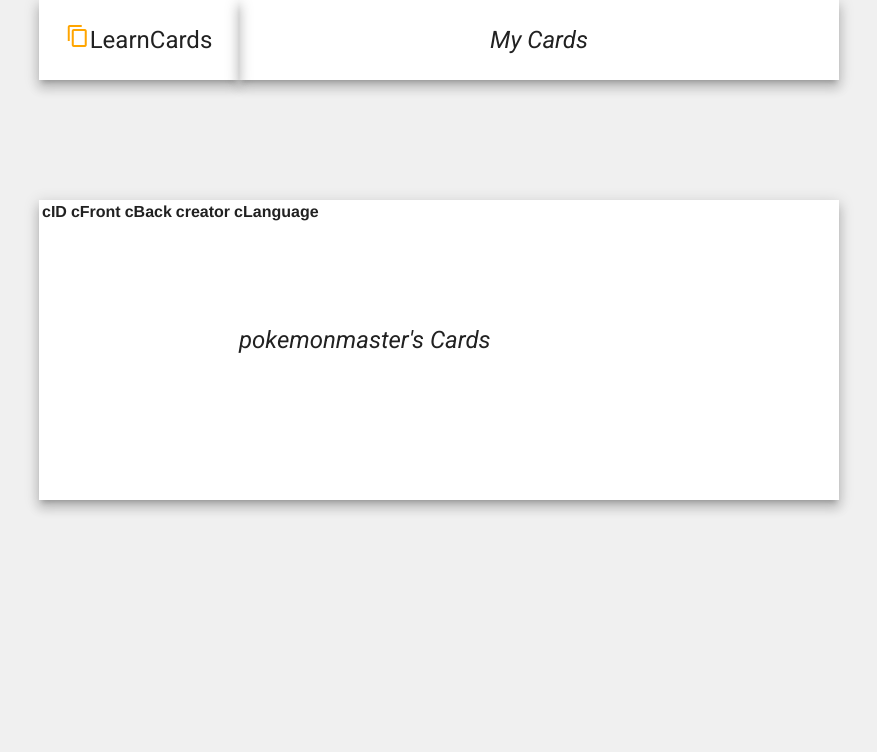
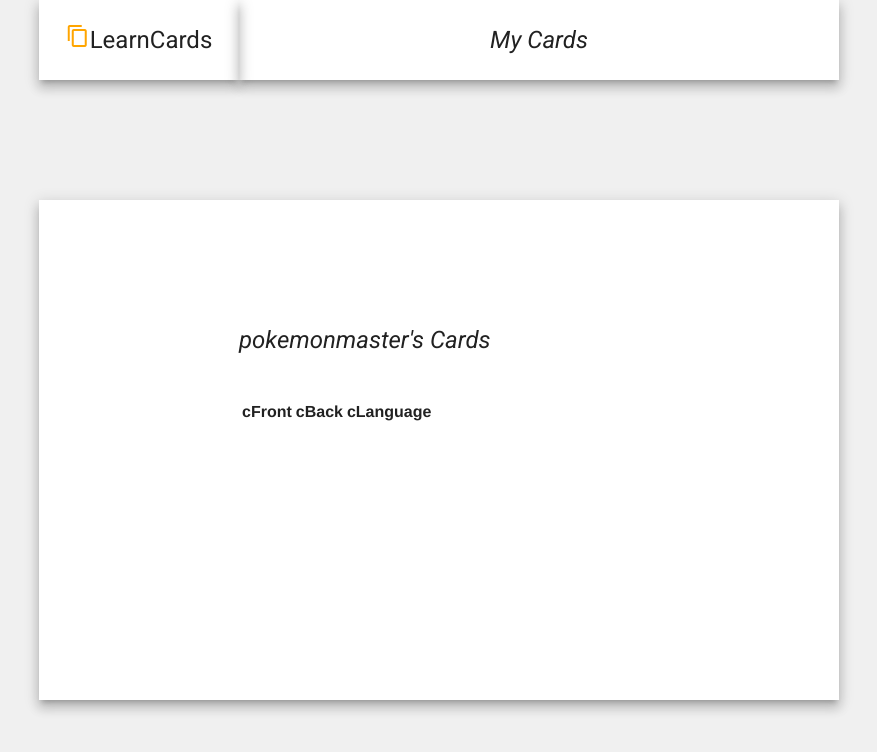
Before and after one commit to shinga/CS340---LearnCards, a PHP site: page /mycards.php in a window 1280 px wide. Shown: the top 752 px of the page, without its empty margins (61-938 px from the left). Run offline with PHP 8.4, Linux system fonts and the light colour scheme; data that the repository does not hold is empty.

Commit message:
Added fresh files

```diff
--- a/mycards.php
+++ b/mycards.php
@@ -73,7 +73,7 @@
   $thisuser = "pokemonmaster";
 
   // form the query
-  $query = "SELECT cID, cFront, cBack, creator, cLanguage FROM proj_Card WHERE creator='" . $thisuser . "';";
+  $query = "SELECT cFront, cBack, cLanguage FROM proj_Card C WHERE C.creator='" . $thisuser . "';";
 
   // get result from querying the database`
   $result = mysqli_query($conn, $query);
@@ -82,9 +82,11 @@
   if (!$result) { die("Failed to fetch fields from table."); }
 
   // display all cards belonging to this user
-  echo "<div class=mycards-title>";
+  echo "<div class='mycards-title'>";
     echo "<h4><em>" . $thisuser . "'s Cards</em></h4>";
   echo "</div>";
+  echo "<div class='mycards-table'>";
+
   echo "<table>";
 
     // echo headers
@@ -102,6 +104,7 @@
     }
 
   echo "</table>";
+  echo "</div>";
 
   // free resources
   mysqli_free_result($result);
--- a/super1000-welcome.css
+++ b/super1000-welcome.css
@@ -260,7 +260,7 @@ body {
     position: absolute;
     width: 800px;
     margin-left: 100px;
-    height: 300px;
+    height: 500px;
     margin-top: 100px;
     background-color: #ffffff;
   }
@@ -268,6 +268,11 @@ body {
       position: absolute;
       margin-left: 200px;
       margin-top: 100px;
+    }
+    .mycards-table {
+      position: absolute;
+      margin-left: 200px;
+      margin-top: 200px;
     }
 
 
```
Also changed, not shown: README.md (deleted), hiarthur.txt (added).
